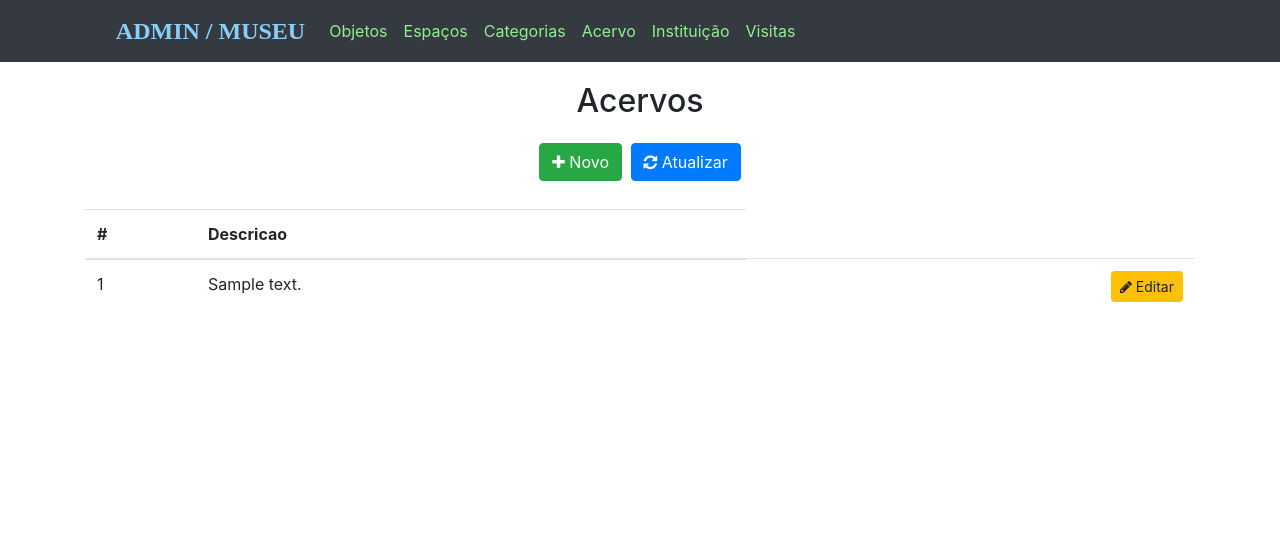
After one commit to henriqueprevedello/museu, a PHP site: page /admin/acervo.php in a window 1280 px wide. The commit adds this page. Shown: the top 554 px of the page. Run offline with PHP 8.4, Linux system fonts and the light colour scheme; tables that the repository leaves empty or names only in its code hold one stand-in row (values such as "Sample post"); some libraries are stand-ins or nearby versions.

Commit message:
Cadastro de acervo

```diff
--- /dev/null
+++ b/admin/acervo.php
@@ -0,0 +1,61 @@
+<?php
+require_once '../conecta.php';
+
+$countSql = "SELECT COUNT(*) AS total FROM tb_acervo ORDER BY id_acervo ASC";
+$qryCount = $PDO->prepare($countSql);
+$qryCount->execute();
+$total = $qryCount->fetchColumn();
+
+$dataSql = "SELECT * FROM tb_acervo ORDER BY id_acervo ASC";
+$qryData = $PDO->prepare($dataSql);
+$qryData->execute();
+
+include 'header.php'
+
+?>
+
+<header>
+	<div class="row">
+		<div class="col-sm-12">
+			<h2 style="text-align: center; margin: 20px 0;">Acervos</h2>
+		</div>
+	</div>
+	<div class="row" style="margin-bottom: 20px;">
+		<div class="col-sm-12 text-center h2">
+			<a class="btn btn-success" href="acervoForm.php"><i class="fa fa-plus"></i> Novo</a>
+			<a class="btn btn-primary" href="acervo.php"><i class="fa fa-refresh"></i> Atualizar</a>
+		</div>
+	</div>
+</header>
+
+<table class="table table-hover">
+	<thead>
+		<tr>
+			<th width="10%">#</th>
+			<th>Descricao</th>
+		</tr>
+	</thead>
+	<tbody>
+		<?php if ($total > 0) { ?>
+			<?php while ($acervo = $qryData->fetch(PDO::FETCH_ASSOC)) { ?>
+				<tr>
+					<td><?= $acervo['id_acervo']; ?></td>
+					<td><?= $acervo['tx_descricao']; ?></td>
+					<td class="actions text-right">
+						<a href="acervoForm.php?id_acervo=<?= $acervo['id_acervo'] ?>&op=2" class="btn btn-sm btn-warning">
+							<i class="fa fa-pencil"></i> Editar
+						</a>
+					</td>
+				</tr>
+			<?php } ?>
+		<?php } else { ?>
+			<tr>
+				<td colspan="6">Nenhum acervo cadastrado.</td>
+			</tr>
+		<?php } ?>
+	</tbody>
+</table>
+
+<?php
+include 'footer.php'
+?>
--- a/admin/header.php
+++ b/admin/header.php
@@ -45,7 +45,7 @@
         </li>
 
         <li class="nav-item">
-          <a class="nav-link" href="pedidosForm.php" style="color: lightgreen;">Acervo</a>
+          <a class="nav-link" href="acervo.php" style="color: lightgreen;">Acervo</a>
         </li>
 
         <li class="nav-item">
```
Also changed, not shown: admin/acervoForm.php (added, +35 -0 lines), admin/addAcervo.php (added, +44 -0 lines).
